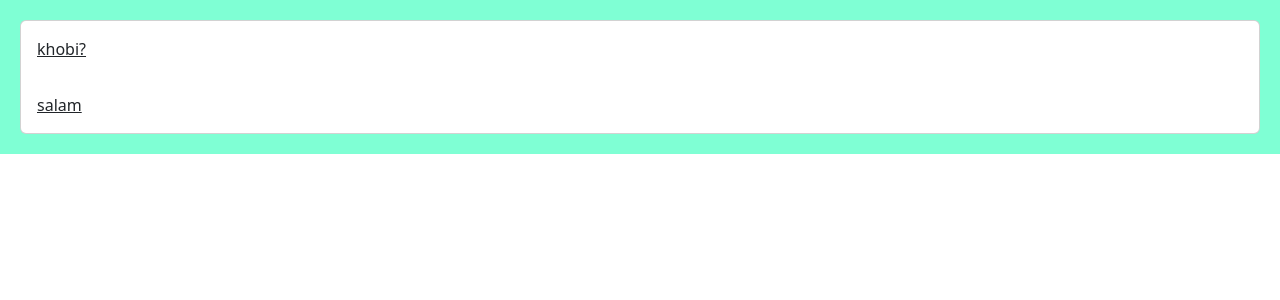
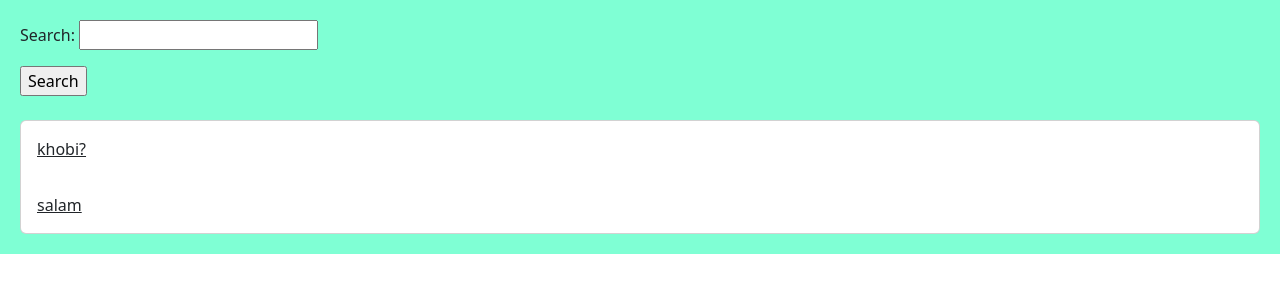
Before and after one commit to Yasinebr/prj1, a Django app: page / in a window 1280 px wide. Shown: the part 56-356 px from the top of the page. Run offline with Django 5.2, Linux system fonts and the light colour scheme; data comes from the database, SQL or seed files in the repository; both versions use the stored data as it was after the commit.

Commit message:
add search

```diff
--- a/prj/home/templates/home/index.html
+++ b/prj/home/templates/home/index.html
@@ -1,5 +1,11 @@
 {% extends 'base.html' %}
 {% block content %}
+
+    <form action="" method="get">
+        {{ form.as_p }}
+        <input type="submit" value="Search">
+    </form><br/>
+
     <div class="card">
         {% for post in posts %}
             <a href="{{ post.get_absolute_url }}" class="card-body">{{ post.body | truncatewords:3 }}</a>
--- a/prj/home/views.py
+++ b/prj/home/views.py
@@ -3,15 +3,19 @@ from django.views import View
 from post.models import Post, Comment, Like
 from django.contrib import messages
 from django.contrib.auth.mixins import LoginRequiredMixin
-from post.forms import PostCreateUpdateForm, CommentCreateForm, CommentReplyForm
+from post.forms import PostCreateUpdateForm, CommentCreateForm, CommentReplyForm, PostSearchForm
 from django.utils.text import slugify
 from django.contrib.auth.decorators import login_required
 from django.utils.decorators import method_decorator
 
 class HomeView(View):
+    form_class = PostSearchForm
+
     def get(self, request):
         posts = Post.objects.all()
-        return render(request, 'home/index.html', {'posts':posts})
+        if request.GET.get('search'):
+            posts = posts.filter(body__contains=request.GET['search'])
+        return render(request, 'home/index.html', {'posts':posts, 'form':self.form_class})
 
 class PostDetailView(View):
     form_class = CommentCreateForm
--- a/prj/post/forms.py
+++ b/prj/post/forms.py
@@ -18,3 +18,6 @@ class CommentReplyForm(forms.ModelForm):
     class Meta:
         model = Comment
         fields = ('body',)
+
+class PostSearchForm(forms.Form):
+    search = forms.CharField()
```
Also changed, not shown: prj/db.sqlite3.
